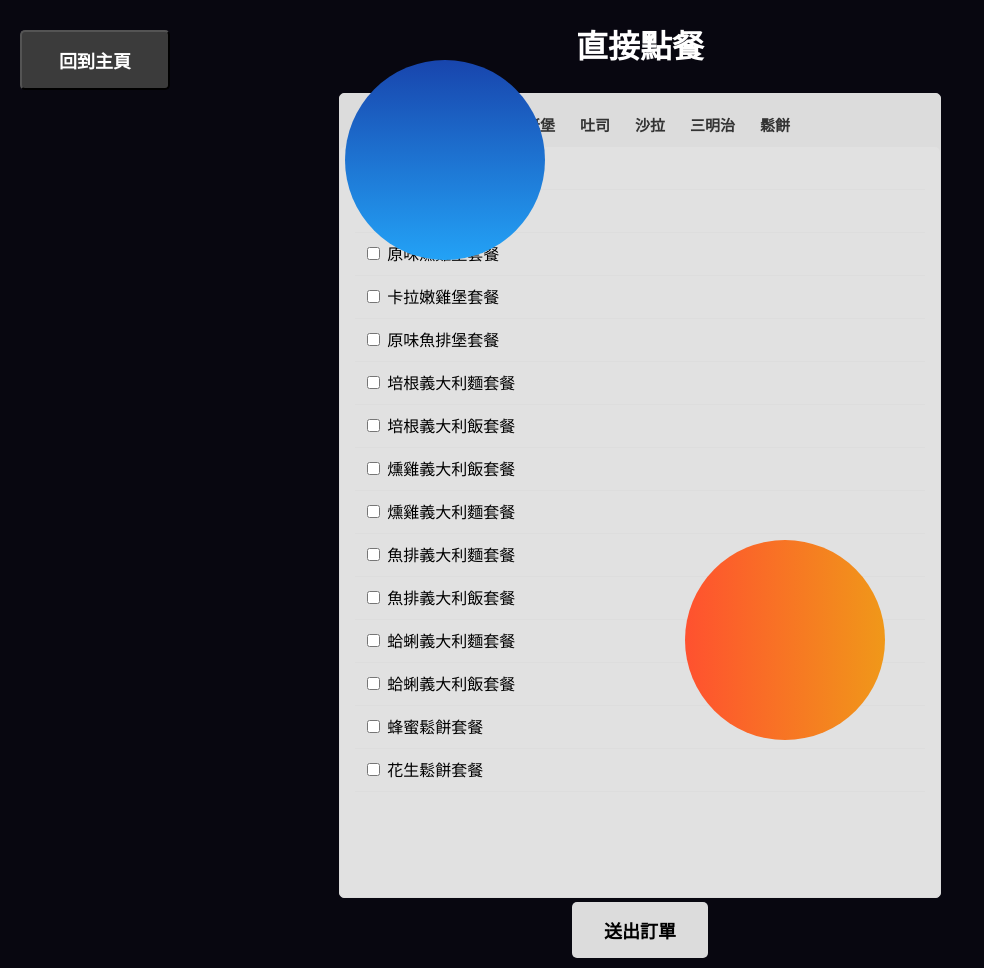
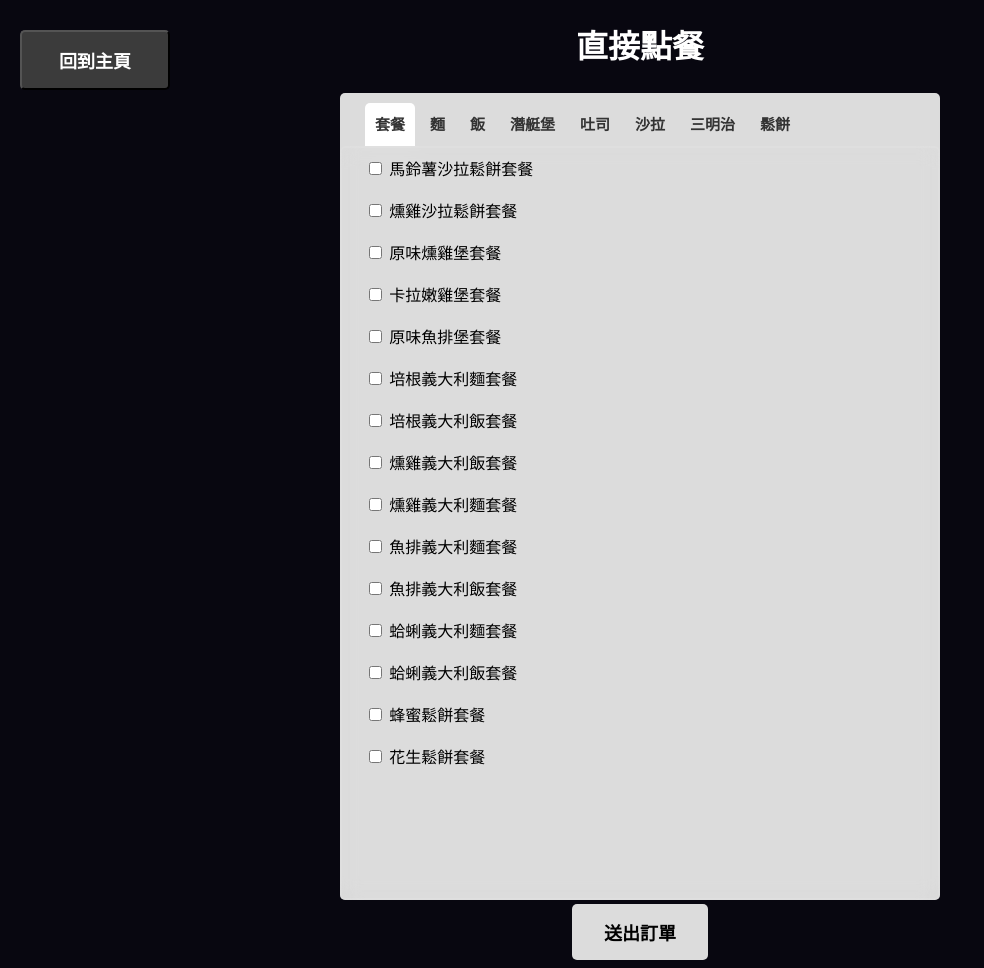
Before and after one commit to tszngaiyip/1122_Web_Final, a Flask app: page /order in a window 1280 px wide. Shown: the whole page, without its empty margins (0-984 px from the left). Run offline with Flask 3, Linux system fonts and the light colour scheme; parts of the project's set-up code (start-up, migrations or seed data) failed here and were passed over.

Commit message:
Update order.css

```diff
--- a/static/css/order.css
+++ b/static/css/order.css
@@ -1,37 +1,6 @@
 body {
     background-color: #080710;
     font-family: 'Poppins', 'Noto Sans TC', sans-serif;
-}
-
-.background {
-    width: 430px;
-    height: 520px;
-    position: absolute;
-    transform: translate(-50%, -50%);
-    left: 50%;
-    top: 50%;
-}
-
-.background .shape {
-    height: 200px;
-    width: 200px;
-    position: absolute;
-    border-radius: 50%;
-}
-
-.shape:first-child {
-    background: linear-gradient(#1845ad,
-            #23a2f6);
-    left: -80px;
-    top: -80px;
-}
-
-.shape:last-child {
-    background: linear-gradient(to right,
-            #ff512f,
-            #f09819);
-    right: -30px;
-    bottom: -80px;
 }
 
 h1{
@@ -61,12 +30,10 @@ table {
   td {
     padding: 8px;
     text-align: left;
-    border-bottom: 1px solid #ddd;
   }
 #tab {
     width: 600px;
     background: 	#DCDCDC;
-    border: solid 1px 	#DCDCDC;
     margin-left: auto;
     margin-right: auto;
     border-radius: 5px;
@@ -154,8 +121,9 @@ span ~ #tab > div:first-of-type,
 
     visibility: visible;
     height: 750px;
-    background-color: rgba(255, 255, 255, 0.13);
     border-radius: 5px;
+    backdrop-filter: blur(10px);
+    border: 2px solid rgba(255, 255, 255, 0.1);
 }
 
 span {
```
